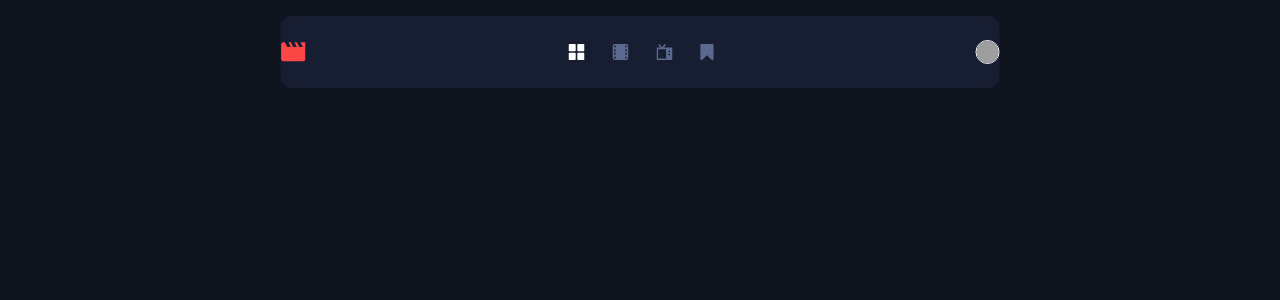
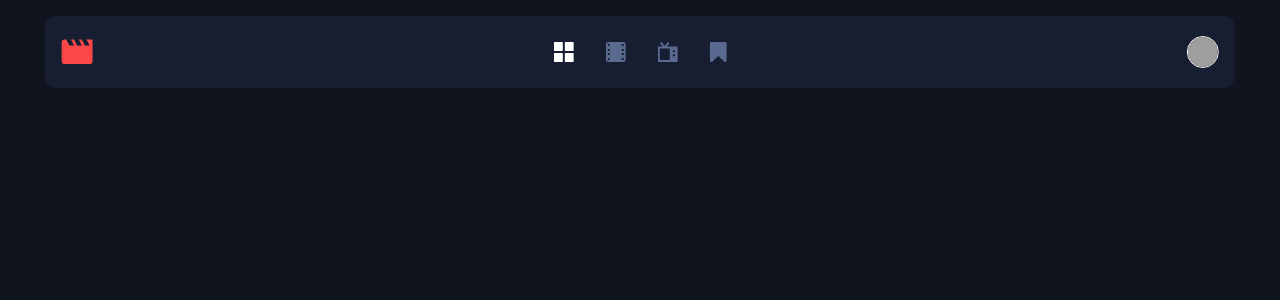
Before and after one commit to LucasS-Goncalves/entertainment-web-app, an Angular app: page / in a window 1280 px wide. Shown: the top 300 px of the page. Built offline with nearby package versions, Linux system fonts and the light colour scheme; grey boxes are pictures that could not be loaded.

Commit message:
finishing tablet styles

```diff
--- a/src/app/components/navbar/navbar.component.css
+++ b/src/app/components/navbar/navbar.component.css
@@ -53,9 +53,30 @@
     top: 1rem;
     left: 50%;
     translate: -50%;
-    width: 719px;
+    width: 93%;
     height: 72px;
-    padding: 0;
     border-radius: 12px;
   }
+
+  .header .logo{
+    width: 32px;
+    height: 25.6px;
+  }
+
+  .header .navigation{
+    gap: 2rem;
+  }
+
+  .header .navigation .link{
+    height: 20px;
+  }
+
+  .header .navigation .link svg{
+    transform: scale(1);
+  }
+
+  .header .avatar{
+    width: 32px;
+    height: 32px;
+  }
 }
```
